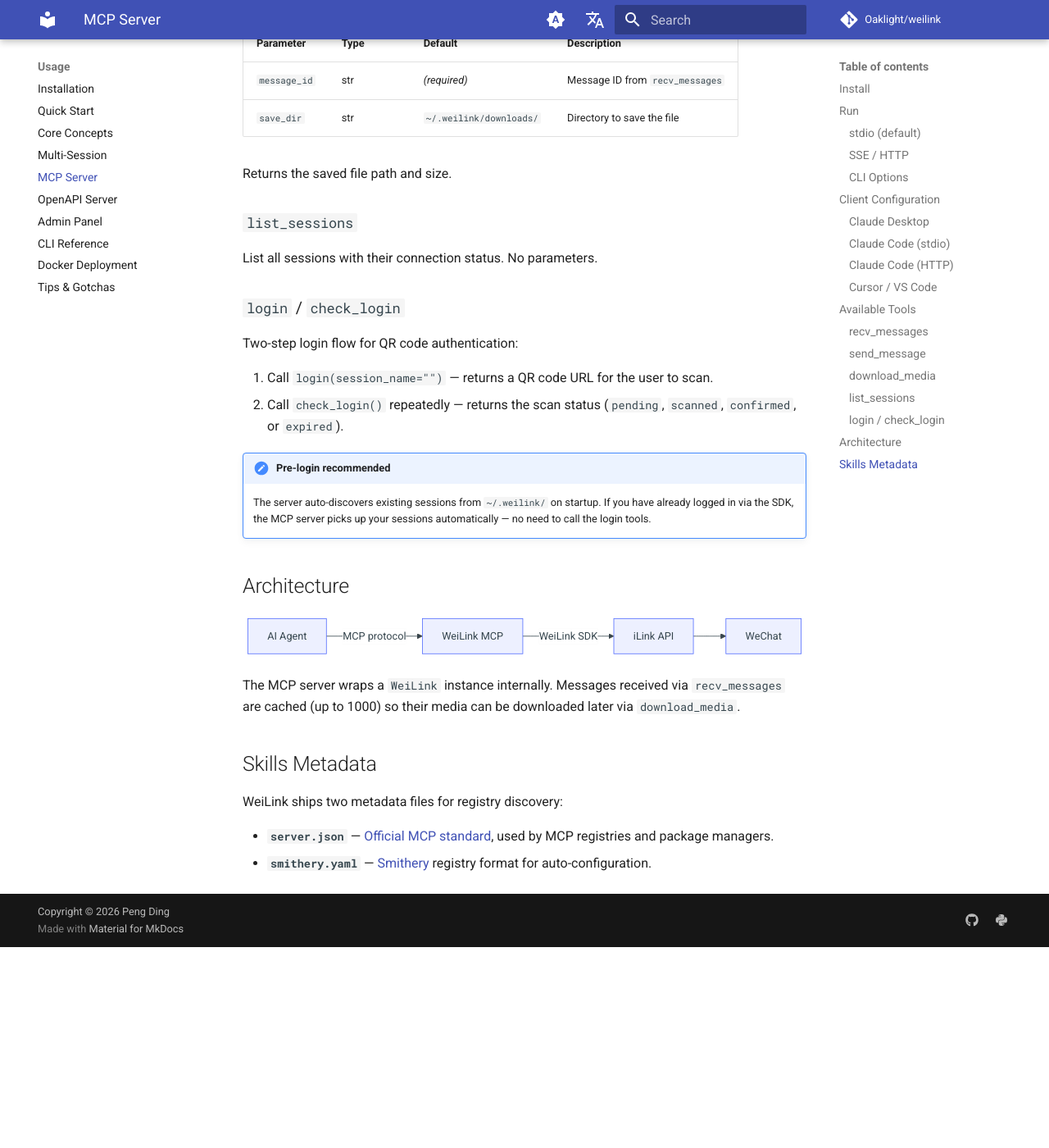
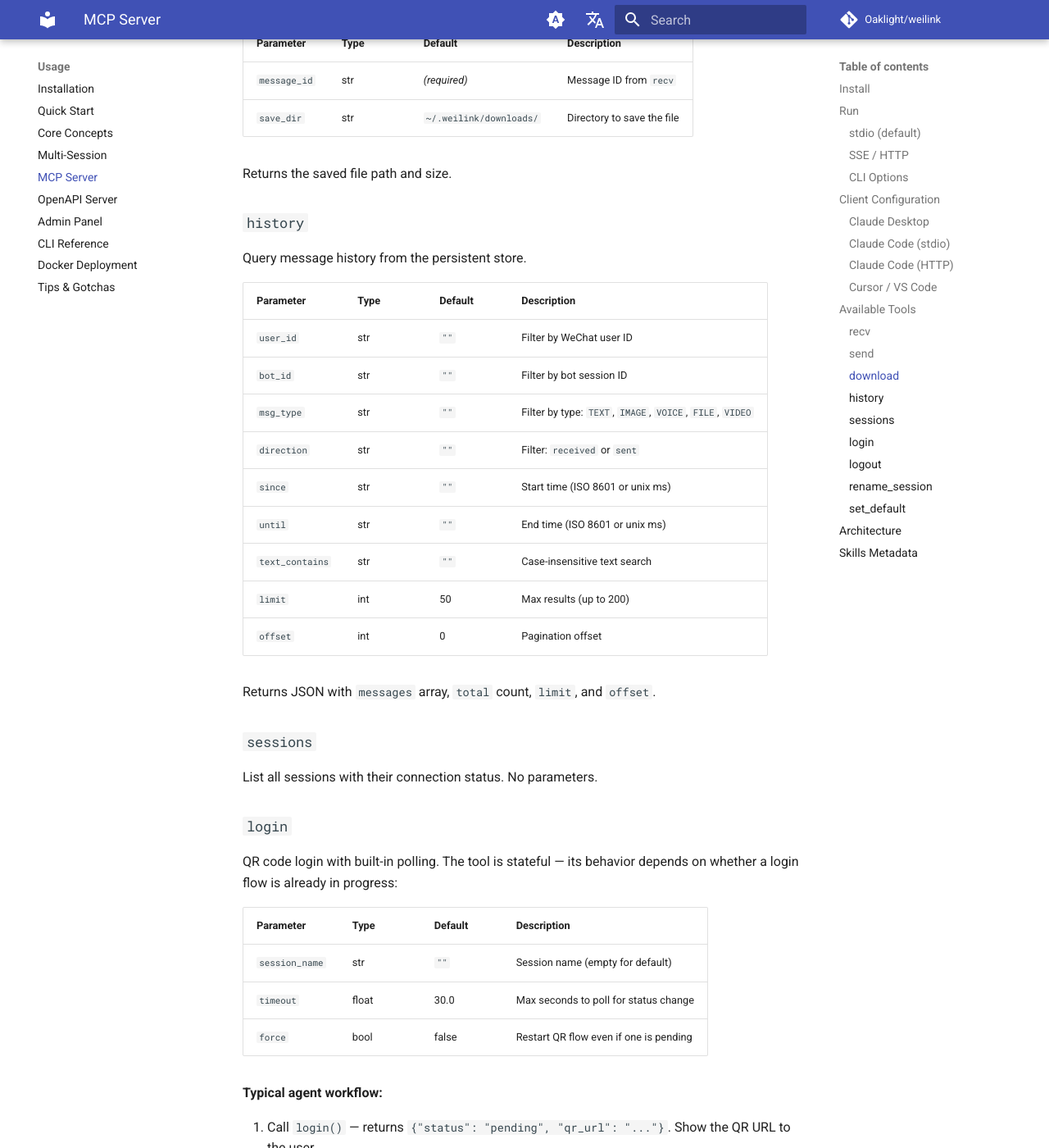
Before and after one commit to Oaklight/weilink, an MkDocs documentation site: the page built from docs/usage/mcp.md, in a window 1280 px wide and 1400 px high, scrolled down 4143 px. Shown: the whole window at 82% size. Built offline with MkDocs 1.6.1 and Material for MkDocs 9.7.7, drawn with Linux system fonts in a browser that asks for light colours; comment, search, counter and statistics services are not loaded; before the commit the page ends 5298 px from its top, so only the background shows below that; some of the changed text lies outside the part shown.

Commit message:
Update docs for server tools refactoring (#6)
- Rename all tool references: recv_messages→recv, send_message→send, etc.
- Document new tools: history, logout, rename_session, set_default
- Update login docs: single stateful tool replaces login+check_login
- Add breaking changes and new features to changelog
- Split package structure mermaid diagram into 3 focused diagrams

````diff
--- a/docs/changelog.md
+++ b/docs/changelog.md
@@ -2,10 +2,20 @@
 
 ## Unreleased
 
+### Breaking Changes
+
+- **Rename server tools to match SDK** ([#6](https://github.com/Oaklight/weilink/issues/6)) — `recv_messages` → `recv`, `send_message` → `send`, `download_media` → `download`, `get_message_history` → `history`, `list_sessions` → `sessions`; tool names now mirror the SDK method names for consistency across all three API layers
+- **Merge `login` + `check_login` into single `login` tool** — the `login` tool is now stateful: first call starts a QR flow, subsequent calls poll with a configurable timeout (default 30s) until status changes; `check_login` has been removed
+
 ### New Features
 
-- **SQLite message persistence** — new `MessageStore` (`_store.py`) backed by SQLite WAL mode stores all received and sent messages to `messages.db`; enables message history queries, prevents message loss across restarts, and provides a `download_media` fallback after server restart; opt-in via `WeiLink(message_store=True)`, enabled by default in MCP/OpenAPI server mode
-- **`get_message_history` MCP tool** — query past messages by user, bot, type, direction, time range, or text content; supports pagination with `limit`/`offset`
+- **SQLite message persistence** — new `MessageStore` (`_store.py`) backed by SQLite WAL mode stores all received and sent messages to `messages.db`; enables message history queries, prevents message loss across restarts, and provides a `download` fallback after server restart; opt-in via `WeiLink(message_store=True)`, enabled by default in MCP/OpenAPI server mode
+- **`history` server tool** — query past messages by user, bot, type, direction, time range, or text content; supports pagination with `limit`/`offset`
+- **`logout` server tool** — log out a session and remove persisted credentials
+- **`rename_session` server tool** — rename a session
+- **`set_default` server tool** — set a session as the default
+- **Route C cooperative polling** — when `message_store` is enabled and the poll lock is held by another process, `recv()` reads recent messages from SQLite instead of returning an empty list; enables multi-client access without a central server
+- **Atomic file writes** — `token.json`, `contexts.json`, and `.default_session` are now written via temp-file + `os.replace()` to prevent corruption on crash
 
 ## v0.4.3 (2026-03-30)
 
@@ -17,7 +27,7 @@
 ### Improvements
 
 - **Add debug logging to protocol layer** — `_protocol.py` now logs all HTTP requests/responses, `get_updates` message counts, cursor changes, and error details at DEBUG/INFO level for easier troubleshooting
-- **Add debug logging to MCP `recv_messages`** — `server/app.py` logs polling start, message counts, and individual message details
+- **Add debug logging to MCP `recv`** — `server/app.py` logs polling start, message counts, and individual message details
 - **Add Docker entrypoint with PUID/PGID support** — new `entrypoint.sh` fixes `/data/weilink` ownership at runtime via `su-exec`, allowing bind-mounted volumes to match host user permissions
 
 ## v0.4.2 (2026-03-28)
--- a/docs/usage/mcp.md
+++ b/docs/usage/mcp.md
@@ -127,7 +127,7 @@ Add to MCP settings:
 
 ## Available Tools
 
-### `recv_messages`
+### `recv`
 
 Poll for new messages from WeChat users.
 
@@ -152,32 +152,84 @@ Send text and/or media to a WeChat user.
 | `voice_path` | str | `""` | Local voice file path |
 
 !!! note "Auto-recv"
-    The MCP server automatically calls `recv()` before each send to refresh context tokens. This ensures the bot has a valid token even if `recv_messages` hasn't been called recently.
+    The MCP server automatically calls `recv()` before each send to refresh context tokens. This ensures the bot has a valid token even if `recv` hasn't been called recently.
 
-### `download_media`
+### `download`
 
 Download media from a previously received message.
 
 | Parameter | Type | Default | Description |
 |-----------|------|---------|-------------|
-| `message_id` | str | *(required)* | Message ID from `recv_messages` |
+| `message_id` | str | *(required)* | Message ID from `recv` |
 | `save_dir` | str | `~/.weilink/downloads/` | Directory to save the file |
 
 Returns the saved file path and size.
 
-### `list_sessions`
+### `history`
+
+Query message history from the persistent store.
+
+| Parameter | Type | Default | Description |
+|-----------|------|---------|-------------|
+| `user_id` | str | `""` | Filter by WeChat user ID |
+| `bot_id` | str | `""` | Filter by bot session ID |
+| `msg_type` | str | `""` | Filter by type: `TEXT`, `IMAGE`, `VOICE`, `FILE`, `VIDEO` |
+| `direction` | str | `""` | Filter: `received` or `sent` |
+| `since` | str | `""` | Start time (ISO 8601 or unix ms) |
+| `until` | str | `""` | End time (ISO 8601 or unix ms) |
+| `text_contains` | str | `""` | Case-insensitive text search |
+| `limit` | int | 50 | Max results (up to 200) |
+| `offset` | int | 0 | Pagination offset |
+
+Returns JSON with `messages` array, `total` count, `limit`, and `offset`.
+
+### `sessions`
 
 List all sessions with their connection status. No parameters.
 
-### `login` / `check_login`
+### `login`
 
-Two-step login flow for QR code authentication:
+QR code login with built-in polling. The tool is stateful — its behavior depends on whether a login flow is already in progress:
 
-1. Call `login(session_name="")` — returns a QR code URL for the user to scan.
-2. Call `check_login()` repeatedly — returns the scan status (`pending`, `scanned`, `confirmed`, or `expired`).
+| Parameter | Type | Default | Description |
+|-----------|------|---------|-------------|
+| `session_name` | str | `""` | Session name (empty for default) |
+| `timeout` | float | 30.0 | Max seconds to poll for status change |
+| `force` | bool | false | Restart QR flow even if one is pending |
+
+**Typical agent workflow:**
+
+1. Call `login()` — returns `{"status": "pending", "qr_url": "..."}`. Show the QR URL to the user.
+2. Call `login()` again — polls for up to 30s, returns `{"status": "scanned"}` or `{"status": "confirmed", ...}`.
+3. If still pending, call `login()` once more until confirmed or expired.
 
 !!! note "Pre-login recommended"
-    The server auto-discovers existing sessions from `~/.weilink/` on startup. If you have already logged in via the SDK, the MCP server picks up your sessions automatically — no need to call the login tools.
+    The server auto-discovers existing sessions from `~/.weilink/` on startup. If you have already logged in via the SDK, the MCP server picks up your sessions automatically — no need to call the login tool.
+
+### `logout`
+
+Log out a session and remove its persisted credentials.
+
+| Parameter | Type | Default | Description |
+|-----------|------|---------|-------------|
+| `session_name` | str | `""` | Session to log out (empty for default) |
+
+### `rename_session`
+
+Rename a session.
+
+| Parameter | Type | Default | Description |
+|-----------|------|---------|-------------|
+| `old_name` | str | *(required)* | Current session name |
+| `new_name` | str | *(required)* | New session name |
+
+### `set_default`
+
+Set a session as the default.
+
+| Parameter | Type | Default | Description |
+|-----------|------|---------|-------------|
+| `session_name` | str | *(required)* | Session name to make default |
 
 ## Architecture
 
@@ -188,7 +240,7 @@ graph LR
     C --> D[WeChat]
 ```
 
-The MCP server wraps a `WeiLink` instance internally. Messages received via `recv_messages` are cached (up to 1000) so their media can be downloaded later via `download_media`.
+The MCP server wraps a `WeiLink` instance internally. Messages received via `recv` are cached (up to 1000) so their media can be downloaded later via `download`.
 
 ## Skills Metadata
 
````
Also changed, not shown: other parts of docs/usage/mcp.md (+1 -1 lines), docs/architecture.md (+56 -14 lines), docs/usage/openapi.md (+18 -17 lines).
